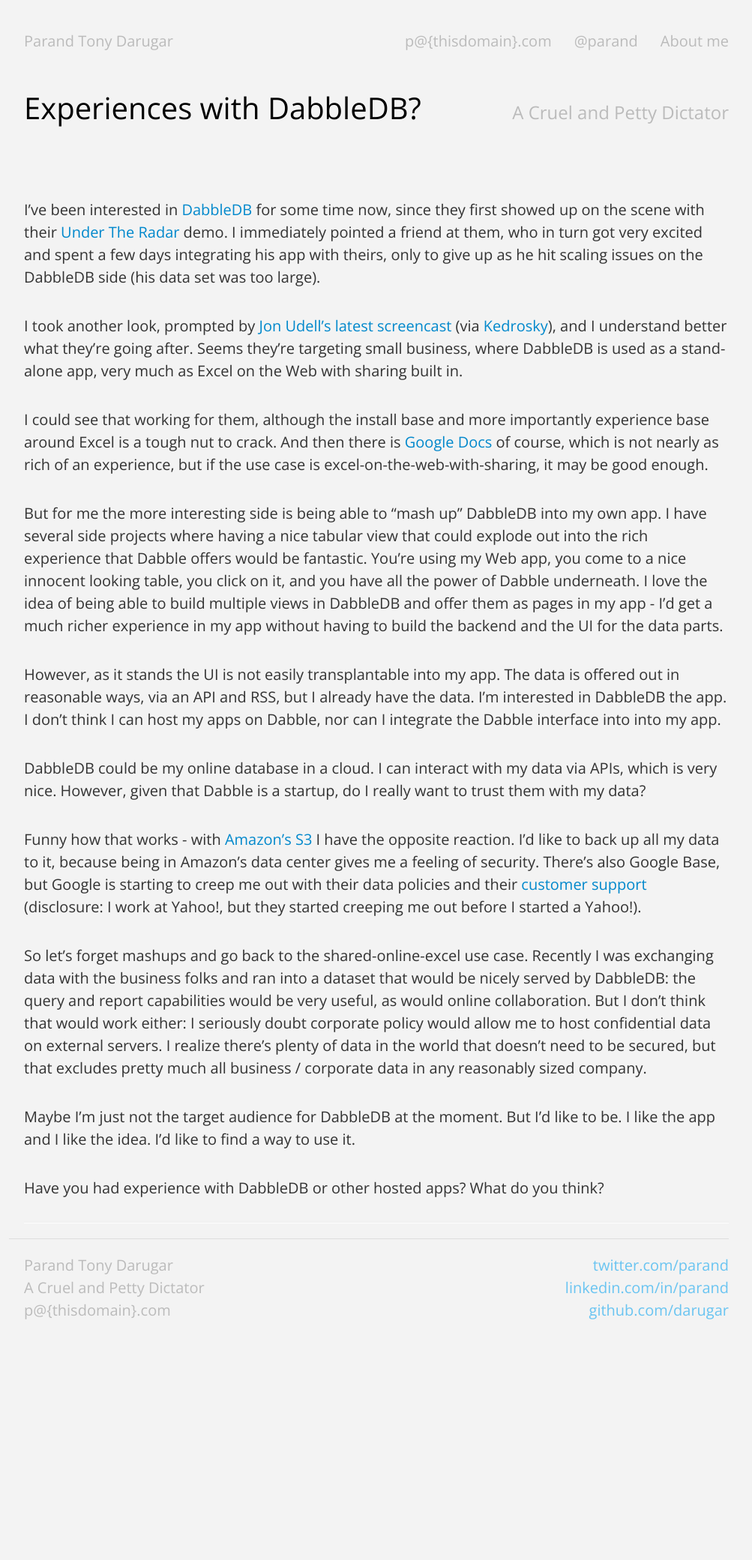
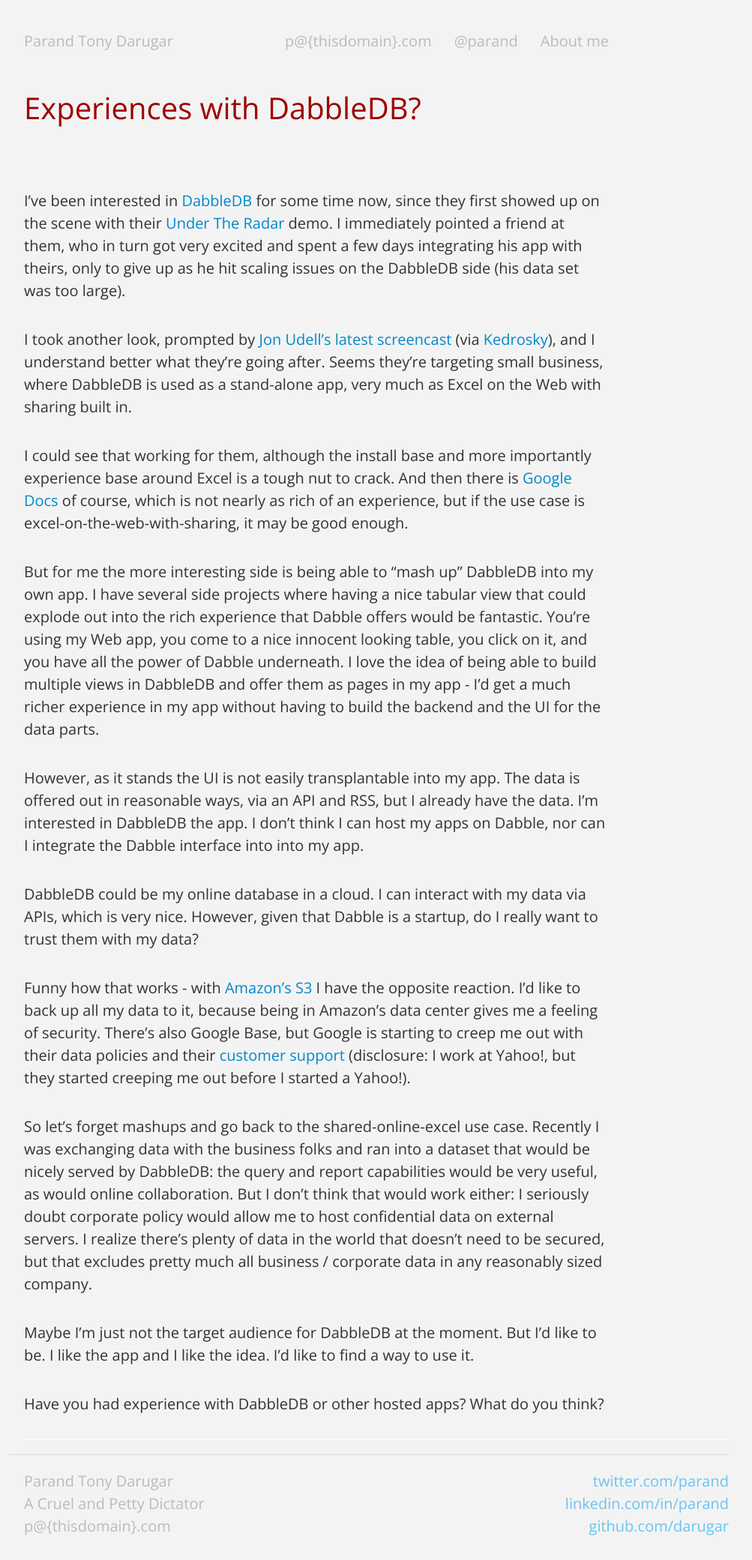
Before and after one commit to darugar/darugar.github.io, a Jekyll site: the page built from _posts/2006-11-02-experiences-with-dabbledb.markdown, in a window 1280 px wide. Shown: the whole page at 75% size, without its empty margins (138-1141 px from the left). Built offline with Jekyll 4.4.1, drawn with Linux system fonts in a browser that asks for light colours; some web fonts are replaced; before the commit the page ends 1793 px from its top, so only the background shows below that.

Commit message:
Made site narrower. Fixed a few formatting issues.

```diff
--- a/_layouts/parand.html
+++ b/_layouts/parand.html
@@ -13,23 +13,22 @@
         <div class="span3">
             <a href="/">Parand Tony Darugar</a>
         </div>
-        <div class="span8 offset1">
+        <div class="span7">
             <span class="nav right"><a href="">About me</a></span>
             <span class="nav right"><a href="http://twitter.com/parand/">@parand</a></span>
             <span class="nav right">p@{thisdomain}.com</span>
             <!-- span class="nav right"><input type="text" class="input-medium search-query"></span -->
-
         </div>
     </div>
 
     <div class="row headerrow">
-        <div class="span7 heading"><a href="">{{ page.title }}</a></div>
-        <div class="span5 subheading text-right">A Cruel and Petty Dictator</div>
+        <div class="span10 heading">{{ page.title }}</a></div>
+        <!-- div class="span5 subheading text-right">A Cruel and Petty Dictator</div -->
     </div>
 
     <!-- CONTENT -->
     <div class="row content">
-        <div class="span12">
+        <div class="span10">
 {{ content }}
         </div>
     </div>
--- a/_posts/2006-11-02-experiences-with-dabbledb.markdown
+++ b/_posts/2006-11-02-experiences-with-dabbledb.markdown
@@ -4,11 +4,11 @@
 date:   2006-11-02 10:00:00
 categories: say/index.php
 ---
-I've been interested in [DabbleDB](/web/20101222035742/http://dabbledb.com/) for some time now, since they first showed up on the scene with their [Under The Radar](http://dabbledb.com/explore/7minutedemo/) demo. I immediately pointed a friend at them, who in turn got very excited and spent a few days integrating his app with theirs, only to give up as he hit scaling issues on the DabbleDB side \(his data set was too large\).
+I've been interested in [DabbleDB](http://dabbledb.com/) for some time now, since they first showed up on the scene with their [Under The Radar](http://dabbledb.com/explore/7minutedemo/) demo. I immediately pointed a friend at them, who in turn got very excited and spent a few days integrating his app with theirs, only to give up as he hit scaling issues on the DabbleDB side \(his data set was too large\).
 
-I took another look, prompted by [Jon Udell's latest screencast](http://weblog.infoworld.com/udell/screenroom/dabble_flv.html) \(via [Kedrosky](/web/20101222035742/http://paul.kedrosky.com/archives/2006/11/01/jon_udell_visit.html)\), and I understand better what they're going after. Seems they're targeting small business, where DabbleDB is used as a stand-alone app, very much as Excel on the Web with sharing built in.
+I took another look, prompted by [Jon Udell's latest screencast](http://weblog.infoworld.com/udell/screenroom/dabble_flv.html) \(via [Kedrosky](http://paul.kedrosky.com/archives/2006/11/01/jon_udell_visit.html)\), and I understand better what they're going after. Seems they're targeting small business, where DabbleDB is used as a stand-alone app, very much as Excel on the Web with sharing built in.
 
-I could see that working for them, although the install base and more importantly experience base around Excel is a tough nut to crack. And then there is [Google Docs](/web/20101222035742/http://docs.google.com/) of course, which is not nearly as rich of an experience, but if the use case is excel-on-the-web-with-sharing, it may be good enough.
+I could see that working for them, although the install base and more importantly experience base around Excel is a tough nut to crack. And then there is [Google Docs](http://docs.google.com/) of course, which is not nearly as rich of an experience, but if the use case is excel-on-the-web-with-sharing, it may be good enough.
 
 But for me the more interesting side is being able to "mash up" DabbleDB into my own app. I have several side projects where having a nice tabular view that could explode out into the rich experience that Dabble offers would be fantastic. You're using my Web app, you come to a nice innocent looking table, you click on it, and you have all the power of Dabble underneath. I love the idea of being able to build multiple views in DabbleDB and offer them as pages in my app - I'd get a much richer experience in my app without having to build the backend and the UI for the data parts.
 
@@ -16,7 +16,7 @@
 
 DabbleDB could be my online database in a cloud. I can interact with my data via APIs, which is very nice. However, given that Dabble is a startup, do I really want to trust them with my data?
 
-Funny how that works - with [Amazon's S3](/web/20101222035742/http://www.amazon.com/S3-AWS-home-page-Money/b/ref=sc_fe_l_2/102-0987217-3863349?ie=UTF8&node=16427261&no=3435361&me=A36L942TSJ2AJA) I have the opposite reaction. I'd like to back up all my data to it, because being in Amazon's data center gives me a feeling of security. There's also Google Base, but Google is starting to creep me out with their data policies and their [customer support](/web/20101222035742/http://www.parand.com/say/index.php/2005/12/13/adsense-login-nonsense/) \(disclosure: I work at Yahoo\!, but they started creeping me out before I started a Yahoo\!\).
+Funny how that works - with [Amazon's S3](http://www.amazon.com/S3-AWS-home-page-Money/b/ref=sc_fe_l_2/102-0987217-3863349?ie=UTF8&node=16427261&no=3435361&me=A36L942TSJ2AJA) I have the opposite reaction. I'd like to back up all my data to it, because being in Amazon's data center gives me a feeling of security. There's also Google Base, but Google is starting to creep me out with their data policies and their [customer support](http://www.parand.com/say/index.php/2005/12/13/adsense-login-nonsense/) \(disclosure: I work at Yahoo\!, but they started creeping me out before I started a Yahoo\!\).
 
 So let's forget mashups and go back to the shared-online-excel use case. Recently I was exchanging data with the business folks and ran into a dataset that would be nicely served by DabbleDB: the query and report capabilities would be very useful, as would online collaboration. But I don't think that would work either: I seriously doubt corporate policy would allow me to host confidential data on external servers. I realize there's plenty of data in the world that doesn't need to be secured, but that excludes pretty much all business / corporate data in any reasonably sized company.
 
--- a/_posts/2012-01-11-how-to-dynamically-import-python-modules.markdown
+++ b/_posts/2012-01-11-how-to-dynamically-import-python-modules.markdown
@@ -4,7 +4,7 @@
 date:   2012-01-11 10:00:00
 categories: say/index.php
 ---
-Here's how you import a python module dynamically: say your module is called "mysettings" and it's in the directory "config". Make sure you have a `\_\_init\_\_.py` in your "config" directory and use:
+Here's how you import a python module dynamically: say your module is called "mysettings" and it's in the directory "config". Make sure you have a `__init__.py` in your "config" directory and use:
 
 
     mysettings = __import__("config.mysettings", fromlist=["config"])
--- a/css/parand.css
+++ b/css/parand.css
@@ -16,7 +16,7 @@
 
 .headerrow { padding-bottom: 60px; line-height: 1.2; }
 .headerrow a { color: black; }
-.heading { font-size: 40px; }
+.heading { font-size: 40px; color: #9E0000;}
 
 .subheading {
     color: #bbb; float: right; font-size: 24px; line-height: 60px;
@@ -38,3 +38,5 @@
 
 .footer { font-size: 20px; color: #bbb; border-top: 1px solid #ddd; padding-top: 20px; }
 .footer a { color: #69C4F1; }
+
+li { line-height: 1.5; }
```
Also changed, not shown: _posts/2008-10-15-fremium-works-if-you-do-it-right.markdown (+7 -7 lines), _posts/2011-11-15-how-to-scan-multiple-pages-into-a-single-pdf-on-os-x.markdown (+6 -6 lines), 1 other file.
